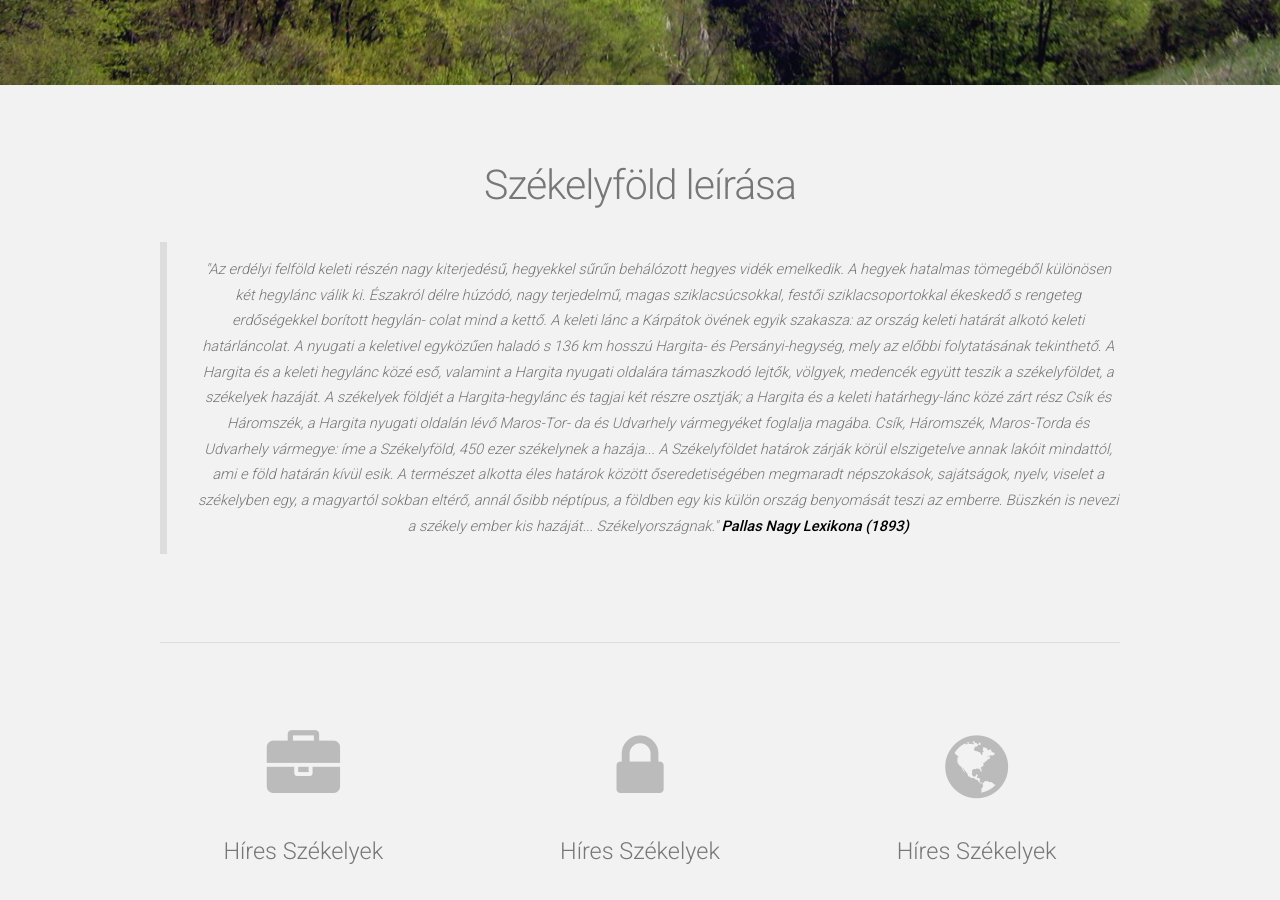
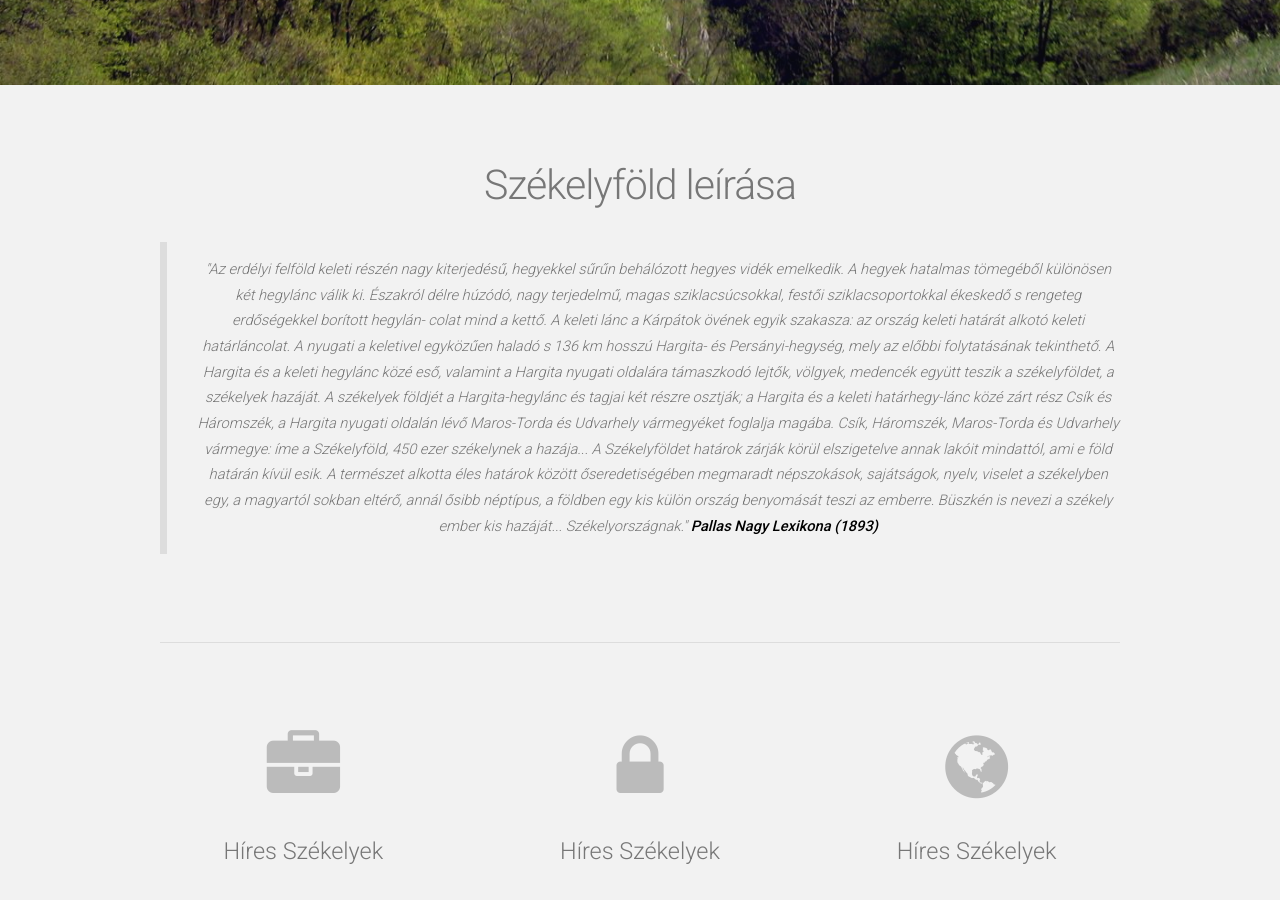
Before and after one commit to siculia/siculia.github.io, a Jekyll site: the page built from index.html, in a window 1280 px wide and 900 px high, scrolled down 440 px. Built offline with Jekyll 4.4.1, drawn with Linux system fonts in a browser that asks for light colours; the list of posts is cut into pages by our own code.

Commit message:
Added Székelyföld leírása blockquote correction

```diff
--- a/index.html
+++ b/index.html
@@ -14,8 +14,7 @@ colat mind a kettő. A keleti lánc a Kárpátok övének egyik szakasza: az ors
 keleti határláncolat. A nyugati a keletivel egyközűen haladó s 136 km hosszú Hargita- és Persányi-hegység, mely az előbbi folytatásának tekinthető. A Hargita és a keleti hegylánc közé eső, valamint
 a Hargita nyugati oldalára támaszkodó lejtők, völgyek, medencék együtt teszik a székelyföldet, a
 székelyek hazáját. A székelyek földjét a Hargita-hegylánc és tagjai két részre osztják; a Hargita és a
-keleti határhegy-lánc közé zárt rész Csík és Háromszék, a Hargita nyugati oldalán lévő Maros-Tor-
-da és Udvarhely vármegyéket foglalja magába. Csík, Háromszék, Maros-Torda és Udvarhely vármegye: íme a Székelyföld, 450 ezer székelynek a hazája... A Székelyföldet határok zárják körül
+keleti határhegy-lánc közé zárt rész Csík és Háromszék, a Hargita nyugati oldalán lévő Maros-Torda és Udvarhely vármegyéket foglalja magába. Csík, Háromszék, Maros-Torda és Udvarhely vármegye: íme a Székelyföld, 450 ezer székelynek a hazája... A Székelyföldet határok zárják körül
 elszigetelve annak lakóit mindattól, ami e föld határán kívül esik. A természet alkotta éles határok
 között őseredetiségében megmaradt népszokások, sajátságok, nyelv, viselet a székelyben egy, a
 magyartól sokban eltérő, annál ősibb néptípus, a földben egy kis külön ország benyomását teszi az
```
